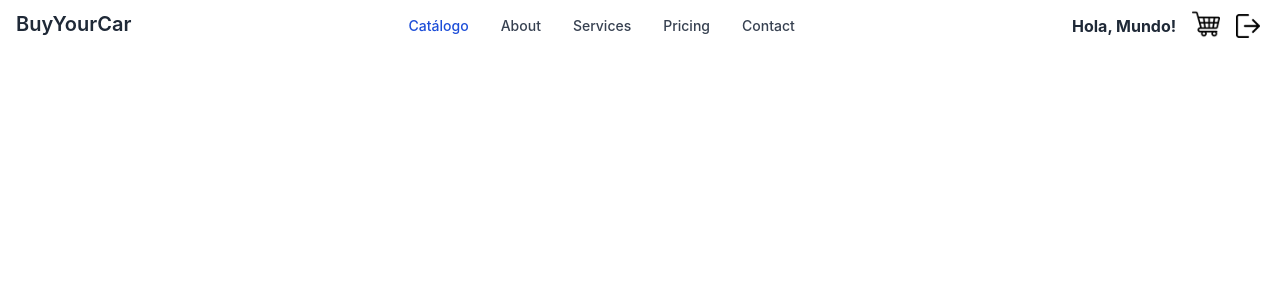
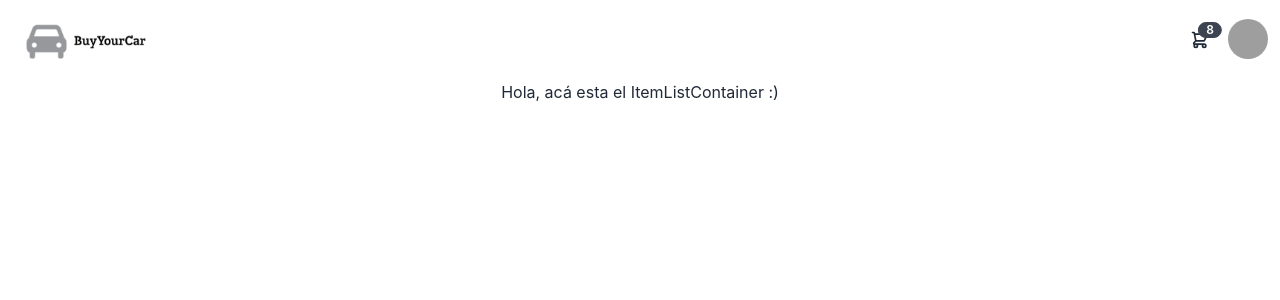
Before and after one commit to Francisco-Guido/eCommerceRopa-Guido, a React (Create React App) app: page / in a window 1280 px wide. Shown: the top 300 px of the page. Built offline with nearby package versions, Linux system fonts and the light colour scheme; grey boxes are pictures that could not be loaded.

Commit message:
Creando ItemListContainer y CartWidget

```diff
--- a/src/App.js
+++ b/src/App.js
@@ -1,13 +1,14 @@
-import logo from "./logo.svg";
+import "./App.css";
 import NavBar from "./components/NavBar";
+import ItemListContainer from "./components/ItemListContainer";
 import Catalogo from "./components/Catalogo";
 import Saludo from "./components/Saludo";
-import "./App.css";
-
+import logo from "./logo.svg";
 function App() {
   return (
     <div className="App">
       <NavBar />
+      <ItemListContainer name="acá esta el ItemListContainer :)" />
     </div>
   );
 }
--- /dev/null
+++ b/src/components/CartWidget.js
@@ -0,0 +1,65 @@
+const CartWidget = () => {
+  return (
+    <div class="flex-none">
+      <div class="dropdown dropdown-end">
+        <label tabindex="0" class="btn btn-ghost btn-circle">
+          <div class="indicator">
+            <svg
+              xmlns="http://www.w3.org/2000/svg"
+              class="h-5 w-5"
+              fill="none"
+              viewBox="0 0 24 24"
+              stroke="currentColor"
+            >
+              <path
+                stroke-linecap="round"
+                stroke-linejoin="round"
+                stroke-width="2"
+                d="M3 3h2l.4 2M7 13h10l4-8H5.4M7 13L5.4 5M7 13l-2.293 2.293c-.63.63-.184 1.707.707 1.707H17m0 0a2 2 0 100 4 2 2 0 000-4zm-8 2a2 2 0 11-4 0 2 2 0 014 0z"
+              />
+            </svg>
+            <span class="badge badge-sm indicator-item">8</span>
+          </div>
+        </label>
+        <div
+          tabindex="0"
+          class="mt-3 card card-compact dropdown-content w-52 bg-base-100 shadow"
+        >
+          <div class="card-body">
+            <span class="font-bold text-lg">8 Items</span>
+            <span class="text-info">Subtotal: $999</span>
+            <div class="card-actions">
+              <button class="btn btn-primary btn-block">View cart</button>
+            </div>
+          </div>
+        </div>
+      </div>
+      <div class="dropdown dropdown-end">
+        <label tabindex="0" class="btn btn-ghost btn-circle avatar">
+          <div class="w-10 rounded-full">
+            <img src="https://api.lorem.space/image/face?hash=33791" />
+          </div>
+        </label>
+        <ul
+          tabindex="0"
+          class="menu menu-compact dropdown-content mt-3 p-2 shadow bg-base-100 rounded-box w-52"
+        >
+          <li>
+            <a class="justify-between">
+              Profile
+              <span class="badge">New</span>
+            </a>
+          </li>
+          <li>
+            <a>Settings</a>
+          </li>
+          <li>
+            <a>Logout</a>
+          </li>
+        </ul>
+      </div>
+    </div>
+  );
+};
+
+export default CartWidget;
--- /dev/null
+++ b/src/components/ItemListContainer.js
@@ -0,0 +1,9 @@
+const ItemListContainer = ({ name }) => {
+  return (
+    <div>
+      <h1>Hola, {name}</h1>
+    </div>
+  );
+};
+
+export default ItemListContainer;
--- a/src/components/NavBar.js
+++ b/src/components/NavBar.js
@@ -1,172 +1,15 @@
+import CartWidget from "./CartWidget";
+
 const NavBar = () => {
   return (
-    <nav class="bg-white border-gray-200 px-2 sm:px-4 py-2.5 rounded dark:bg-gray-800">
-      <div class="container flex flex-wrap justify-between items-center mx-auto">
-        <a class="self-center text-xl font-semibold whitespace-nowrap dark:text-white">
-          BuyYourCar
+    <div class="navbar">
+      <div class="flex-1">
+        <a>
+          <img src="logoAuto.PNG" class="object-cover h-16 w-30" />
         </a>
-
-        <div class="flex items-center md:order-2">
-          <button
-            type="button"
-            class="flex mr-3 text-sm bg-gray-800 rounded-full md:mr-0 focus:ring-4 focus:ring-gray-300 dark:focus:ring-gray-600"
-            id="user-menu-button"
-            aria-expanded="false"
-            data-dropdown-toggle="dropdown"
-          >
-            <span class="sr-only">Open user menu</span>
-          </button>
-          <div class="flex w-48 space-x-4">
-            <h5 class="font-bold mt-1">Hola, Mundo!</h5>
-
-            <a href="https://www.w3schools.com">
-              <img
-                src="carrito-de-compras.png"
-                alt="Carrito de compras"
-                class="object-cover h-7 w-7"
-              ></img>
-            </a>
-
-            <a href="https://www.w3schools.com">
-              <img
-                src="cerrar-sesion.png"
-                alt="Cerrar sesión"
-                class="object-cover h-6 w-6 mt-1"
-              ></img>
-            </a>
-          </div>
-
-          <div
-            class="hidden z-50 my-4 text-base list-none bg-white rounded divide-y divide-gray-100 shadow dark:bg-gray-700 dark:divide-gray-600"
-            id="dropdown"
-          >
-            <div class="py-3 px-4">
-              <span class="block text-sm text-gray-900 dark:text-white">
-                Bonnie Green
-              </span>
-              <span class="block text-sm font-medium text-gray-500 truncate dark:text-gray-400">
-                name@flowbite.com
-              </span>
-            </div>
-            <ul class="py-1" aria-labelledby="dropdown">
-              <li>
-                <a
-                  href="#"
-                  class="block py-2 px-4 text-sm text-gray-700 hover:bg-gray-100 dark:hover:bg-gray-600 dark:text-gray-200 dark:hover:text-white"
-                >
-                  Dashboard
-                </a>
-              </li>
-              <li>
-                <a
-                  href="#"
-                  class="block py-2 px-4 text-sm text-gray-700 hover:bg-gray-100 dark:hover:bg-gray-600 dark:text-gray-200 dark:hover:text-white"
-                >
-                  Settings
-                </a>
-              </li>
-              <li>
-                <a
-                  href="#"
-                  class="block py-2 px-4 text-sm text-gray-700 hover:bg-gray-100 dark:hover:bg-gray-600 dark:text-gray-200 dark:hover:text-white"
-                >
-                  Earnings
-                </a>
-              </li>
-              <li>
-                <a
-                  href="#"
-                  class="block py-2 px-4 text-sm text-gray-700 hover:bg-gray-100 dark:hover:bg-gray-600 dark:text-gray-200 dark:hover:text-white"
-                >
-                  Sign out
-                </a>
-              </li>
-            </ul>
-          </div>
-          <button
-            data-collapse-toggle="mobile-menu-2"
-            type="button"
-            class="inline-flex items-center p-2 ml-1 text-sm text-gray-500 rounded-lg md:hidden hover:bg-gray-100 focus:outline-none focus:ring-2 focus:ring-gray-200 dark:text-gray-400 dark:hover:bg-gray-700 dark:focus:ring-gray-600"
-            aria-controls="mobile-menu-2"
-            aria-expanded="false"
-          >
-            <span class="sr-only">Open main menu</span>
-            <svg
-              class="w-6 h-6"
-              fill="currentColor"
-              viewBox="0 0 20 20"
-              xmlns="http://www.w3.org/2000/svg"
-            >
-              <path
-                fill-rule="evenodd"
-                d="M3 5a1 1 0 011-1h12a1 1 0 110 2H4a1 1 0 01-1-1zM3 10a1 1 0 011-1h12a1 1 0 110 2H4a1 1 0 01-1-1zM3 15a1 1 0 011-1h12a1 1 0 110 2H4a1 1 0 01-1-1z"
-                clip-rule="evenodd"
-              ></path>
-            </svg>
-            <svg
-              class="hidden w-6 h-6"
-              fill="currentColor"
-              viewBox="0 0 20 20"
-              xmlns="http://www.w3.org/2000/svg"
-            >
-              <path
-                fill-rule="evenodd"
-                d="M4.293 4.293a1 1 0 011.414 0L10 8.586l4.293-4.293a1 1 0 111.414 1.414L11.414 10l4.293 4.293a1 1 0 01-1.414 1.414L10 11.414l-4.293 4.293a1 1 0 01-1.414-1.414L8.586 10 4.293 5.707a1 1 0 010-1.414z"
-                clip-rule="evenodd"
-              ></path>
-            </svg>
-          </button>
-        </div>
-        <div
-          class="hidden justify-between items-center w-full md:flex md:w-auto md:order-1 mt-1"
-          id="mobile-menu-2"
-        >
-          <ul class="flex flex-col mt-4 md:flex-row md:space-x-8 md:mt-0 md:text-sm md:font-medium">
-            <li>
-              <a
-                href="#"
-                class="block py-2 pr-4 pl-3 text-white bg-blue-700 rounded md:bg-transparent md:text-blue-700 md:p-0 dark:text-white"
-                aria-current="page"
-              >
-                Catálogo
-              </a>
-            </li>
-            <li>
-              <a
-                href="#"
-                class="block py-2 pr-4 pl-3 text-gray-700 border-b border-gray-100 hover:bg-gray-50 md:hover:bg-transparent md:border-0 md:hover:text-blue-700 md:p-0 dark:text-gray-400 md:dark:hover:text-white dark:hover:bg-gray-700 dark:hover:text-white md:dark:hover:bg-transparent dark:border-gray-700"
-              >
-                About
-              </a>
-            </li>
-            <li>
-              <a
-                href="#"
-                class="block py-2 pr-4 pl-3 text-gray-700 border-b border-gray-100 hover:bg-gray-50 md:hover:bg-transparent md:border-0 md:hover:text-blue-700 md:p-0 dark:text-gray-400 md:dark:hover:text-white dark:hover:bg-gray-700 dark:hover:text-white md:dark:hover:bg-transparent dark:border-gray-700"
-              >
-                Services
-              </a>
-            </li>
-            <li>
-              <a
-                href="#"
-                class="block py-2 pr-4 pl-3 text-gray-700 border-b border-gray-100 hover:bg-gray-50 md:hover:bg-transparent md:border-0 md:hover:text-blue-700 md:p-0 dark:text-gray-400 md:dark:hover:text-white dark:hover:bg-gray-700 dark:hover:text-white md:dark:hover:bg-transparent dark:border-gray-700"
-              >
-                Pricing
-              </a>
-            </li>
-            <li>
-              <a
-                href="#"
-                class="block py-2 pr-4 pl-3 text-gray-700 border-b border-gray-100 hover:bg-gray-50 md:hover:bg-transparent md:border-0 md:hover:text-blue-700 md:p-0 dark:text-gray-400 md:dark:hover:text-white dark:hover:bg-gray-700 dark:hover:text-white md:dark:hover:bg-transparent dark:border-gray-700"
-              >
-                Contact
-              </a>
-            </li>
-          </ul>
-        </div>
       </div>
-    </nav>
+      <CartWidget />
+    </div>
   );
 };
 
```
Also changed, not shown: public/logoAuto.PNG (added).
